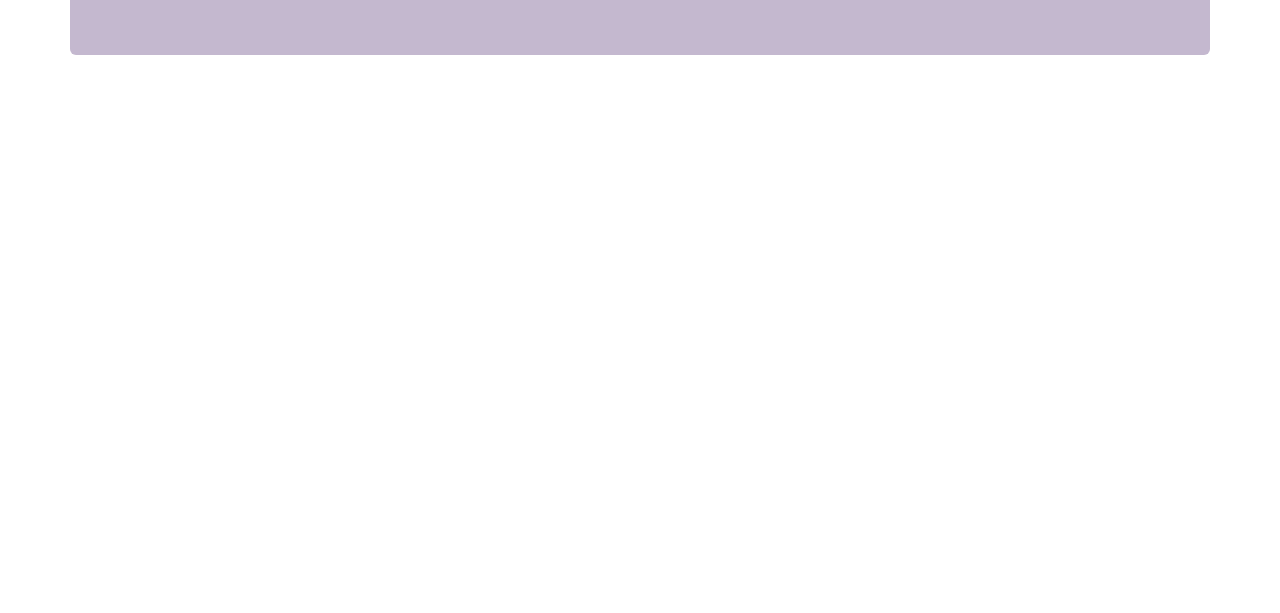
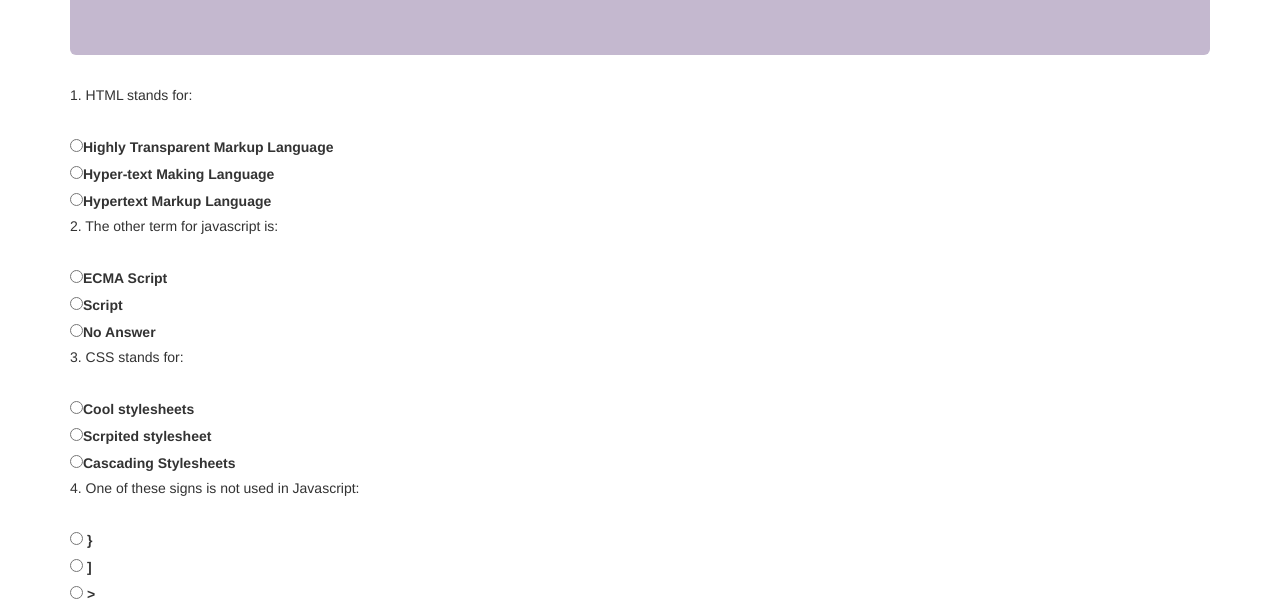
Before and after one commit to Pnshimiye/prep-w3-project, a plain HTML site: page index.html in a window 1280 px wide. Shown: the part 187-800 px from the top of the page. Drawn offline with Linux system fonts and the light colour scheme.

Commit message:
add the first questions

```diff
--- a/index.html
+++ b/index.html
@@ -13,6 +13,7 @@
 </head>
 
 <body>
+
     <div class="container">
       <div class="jumbotron">
         <h1>BASICS OF CODING;>}</h1>
@@ -20,27 +21,56 @@
       </div>
 
 
+      <p class="qtn">1. HTML stands for:</p><br>
+
+      <div class="radio1">
+        <label><input type="radio" name="optradio">Highly Transparent Markup Language</label>
+      </div>
+      <div class="radio2">
+        <label><input type="radio" name="optradio">Hyper-text Making Language</label>
+      </div>
+      <div class="radio3">
+        <label><input type="radio" name="optradio">Hypertext Markup Language</label>
       </div>
 
 
+      <p class="qtn">2. The other term for javascript is:</p><br>
+
+      <div class="radio1">
+        <label><input type="radio" name="optradio">ECMA Script</label>
+      </div>
+      <div class="radio2">
+        <label><input type="radio" name="optradio">Script</label>
+      </div>
+      <div class="radio3">
+        <label><input type="radio" name="optradio">No Answer</label>
+      </div>
+
+      <p>3. CSS stands for:</p><br>
 
 
+      <div class="radio1">
+        <label><input type="radio" name="optradio">Cool stylesheets</label>
+      </div>
+      <div class="radio2">
+        <label><input type="radio" name="optradio">Scrpited stylesheet</label>
+      </div>
+      <div class="radio3">
+        <label><input type="radio" name="optradio">Cascading Stylesheets</label>
+      </div>
+
+      <p>4. One of these signs is not used in Javascript:</p><br>
 
 
-
-
-
-
-
-
-
-
-
-
-
-
-
-
+      <div class="radio1">
+          <label><input type="radio" name="optradio"> } </label>
+      </div>
+      <div class="radio2">
+        <label><input type="radio" name="optradio"> ] </label>
+      </div>
+      <div class="radio3">
+        <label><input type="radio" name="optradio"> > </label>
+      </div>
 
 
 
```
Also changed, not shown: css/styles.css (line endings or trailing spaces). Lines whose indentation alone changed are shown as unchanged.
